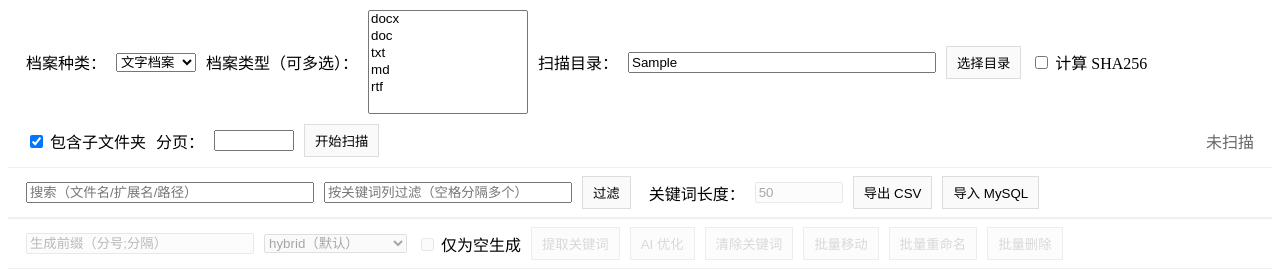
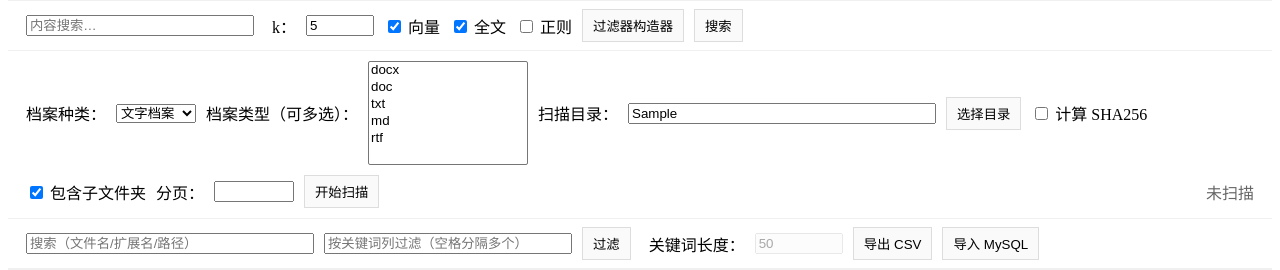
Before and after one commit to AiolosLuk005/SurprisedGroundhog, a Flask app: template templates/full.html in a window 1280 px wide; the page is wider, and only the part inside the window is pictured. Shown: the part 65-335 px from the top of that part. Run offline with Flask 3, Linux system fonts and the light colour scheme; the template is opened without the code that fills it: most values are stand-ins (such as "Sample title", 1, 10 or a date in 2020); parts of the project's set-up code (start-up, migrations or seed data) failed here and were passed over; some libraries are stand-ins or nearby versions.

Commit message:
feat: add search toolbar and filter builder (#41)
在页面顶部新增内容搜索工具栏，支持输入查询、设置 k 值并勾选向量/全文/正则通道

新增过滤器构造器弹窗和搜索结果展示区域，方便生成 where/where_document JSON 并渲染搜索结果

在前端脚本中实现搜索 DSL 生成、结果高亮与图片相似度/近重复折叠逻辑，并绑定相关事件

```diff
--- a/static/app_classic.js
+++ b/static/app_classic.js
@@ -29,6 +29,7 @@
   let lastQuery=null;
   let currentPage=1,totalPages=1,total=0;
   let opMode=null; // 当前批量操作模式：move/rename/delete
+  let filterWhere=null, filterWhereDoc=null; // 搜索过滤器
 
   function setOpMode(mode){
     opMode=mode;
@@ -216,6 +217,75 @@
       tbody.appendChild(tr);
     });
     updateRowInputs();
+  }
+
+  // ---------- 搜索与过滤 ----------
+
+  function highlightText(text, kw){
+    if(!text) return '';
+    let html=String(text);
+    const words=(kw||'').split(/\s+/).filter(Boolean);
+    words.forEach(w=>{
+      const re=new RegExp(w.replace(/[.*+?^${}()|[\]\\]/g,'\\$&'),'gi');
+      html=html.replace(re, m=>`<mark>${m}</mark>`);
+    });
+    return html;
+  }
+
+  function isImageResult(it){
+    const p=String(it.path||it.full||it.fullpath||'');
+    const cat=String(it.category||it.cat||it.type||'').toUpperCase();
+    return /\.(jpg|jpeg|gif|png|tif|tiff|bmp|webp)$/i.test(p) || cat==='IMAGE';
+  }
+
+  function renderSearchResults(res){
+    const area=$('#searchResults');
+    if(!area) return;
+    const items=Array.isArray(res?.data)?res.data:(Array.isArray(res?.items)?res.items:[]);
+    area.innerHTML='';
+    items.forEach(it=>{
+      const content=it.document||it.text||it.content||'';
+      let html=highlightText(content,$('#searchInput')?.value||'');
+      let extra='';
+      if(isImageResult(it)){
+        const sim=it.similarity??it.score??'';
+        const near=Array.isArray(it.near_duplicates||it.nearDup)?(it.near_duplicates||it.nearDup):[];
+        const fold=near.length?`<details><summary>近重复(${near.length})</summary>${near.map(n=>`<div>${n.path||n}</div>`).join('')}</details>`:'';
+        extra=`<div class="img-extra">相似度:${sim} ${fold}</div>`;
+      }
+      area.innerHTML+=`<div class="result-item">${extra}<div class="result-text">${html}</div></div>`;
+    });
+  }
+
+  async function doSearch(){
+    const q=$('#searchInput')?.value||'';
+    const k=parseInt($('#searchK')?.value)||5;
+    const channels=[]; if($('#chkVector')?.checked) channels.push('vector'); if($('#chkFull')?.checked) channels.push('fulltext'); if($('#chkRegex')?.checked) channels.push('regex');
+    const body={q,k,channels};
+    if(filterWhere) body.where=filterWhere;
+    if(filterWhereDoc) body.where_document=filterWhereDoc;
+    toggleLoading(true,'搜索中…');
+    try{
+      const r=await fetch('/search',{method:'POST',headers:{'Content-Type':'application/json'},body:JSON.stringify(body)});
+      const j=await r.json();
+      renderSearchResults(j);
+    }catch(e){
+      console.warn('search failed',e);
+      const area=$('#searchResults'); if(area) area.textContent='搜索失败';
+    }
+    toggleLoading(false);
+  }
+
+  function openFilterModal(){
+    $('#whereInput').value=filterWhere?JSON.stringify(filterWhere, null, 2):'';
+    $('#whereDocInput').value=filterWhereDoc?JSON.stringify(filterWhereDoc, null, 2):'';
+    $('#filterModal').style.display='block';
+  }
+  function closeFilterModal(){ $('#filterModal').style.display='none'; }
+  function applyFilterModal(){
+    try{ const txt=$('#whereInput').value.trim(); filterWhere=txt?JSON.parse(txt):null; }catch(e){ alert('where JSON 无效'); return; }
+    try{ const txt2=$('#whereDocInput').value.trim(); filterWhereDoc=txt2?JSON.parse(txt2):null; }catch(e){ alert('where_document JSON 无效'); return; }
+    closeFilterModal();
   }
 
   function applyFeatureToggles(s){
@@ -491,6 +561,12 @@
     bind('#kwFilterBtn','click', applyKwFilter);
     bind('#kwFilter','keyup', (e)=>{ if(e.key==='Enter') applyKwFilter(); });
 
+    bind('#searchBtn','click', doSearch);
+    bind('#searchInput','keyup', (e)=>{ if(e.key==='Enter') doSearch(); });
+    bind('#filterBuilderBtn','click', openFilterModal);
+    bind('#filterOk','click', applyFilterModal);
+    bind('#filterClose','click', closeFilterModal);
+
     bind('#genKwBtn','click', ()=>genKw(false));
     bind('#aiRefineBtn','click', ()=>genKw(true));
     bind('#clearKwBtn','click', onClearKw);
--- a/templates/full.html
+++ b/templates/full.html
@@ -54,6 +54,18 @@
     <img class="logo" src="/static/logo.png" alt="logo">
     <!-- 用户工具挂载区：设置 / 登录 / 登出 / 用户名 -->
     <div id="userTools" style="margin-left:auto; display:flex; align-items:center; gap:8px;"></div>
+  </div>
+
+  <!-- 顶部搜索工具栏 -->
+  <div class="toolbar" id="searchToolbar">
+    <input id="searchInput" type="text" placeholder="内容搜索…" style="min-width:220px;">
+    <label style="margin-left:8px;">k：</label>
+    <input id="searchK" type="number" value="5" min="1" max="100" style="width:60px;">
+    <label class="pill"><input type="checkbox" id="chkVector" checked> 向量</label>
+    <label class="pill"><input type="checkbox" id="chkFull" checked> 全文</label>
+    <label class="pill"><input type="checkbox" id="chkRegex"> 正则</label>
+    <button class="btn" id="filterBuilderBtn">过滤器构造器</button>
+    <button class="btn" id="searchBtn">搜索</button>
   </div>
 
   <div class="row">
@@ -154,6 +166,9 @@
     <button class="btn" id="next">下一页</button>
   </div>
 
+  <!-- 搜索结果区域 -->
+  <div id="searchResults" class="row" style="flex-direction:column; gap:8px;"></div>
+
   <!-- 目录选择弹窗 -->
   <div id="dirModal" class="modal">
     <div class="modal-content">
@@ -170,6 +185,26 @@
       </div>
       <div class="modal-foot">
         <button class="btn" id="dirOk">使用此目录</button>
+      </div>
+    </div>
+  </div>
+
+  <!-- 过滤器构造器弹窗 -->
+  <div id="filterModal" class="modal">
+    <div class="modal-content">
+      <div class="modal-head">
+        <strong>过滤器构造器</strong>
+        <button class="btn btn-sm" id="filterClose">关闭</button>
+      </div>
+      <div class="modal-body" style="display:flex;flex-direction:column;gap:8px;">
+        <label>where JSON：</label>
+        <textarea id="whereInput" style="width:100%;height:60px;"></textarea>
+        <label>where_document JSON：</label>
+        <textarea id="whereDocInput" style="width:100%;height:60px;"></textarea>
+      </div>
+      <div class="modal-foot">
+        <div></div>
+        <button class="btn" id="filterOk">确定</button>
       </div>
     </div>
   </div>
```
